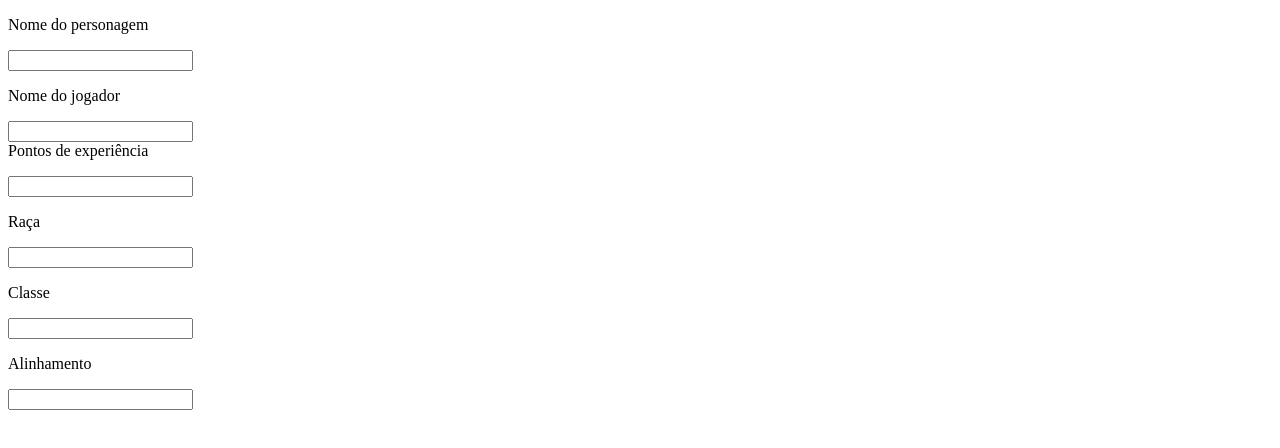
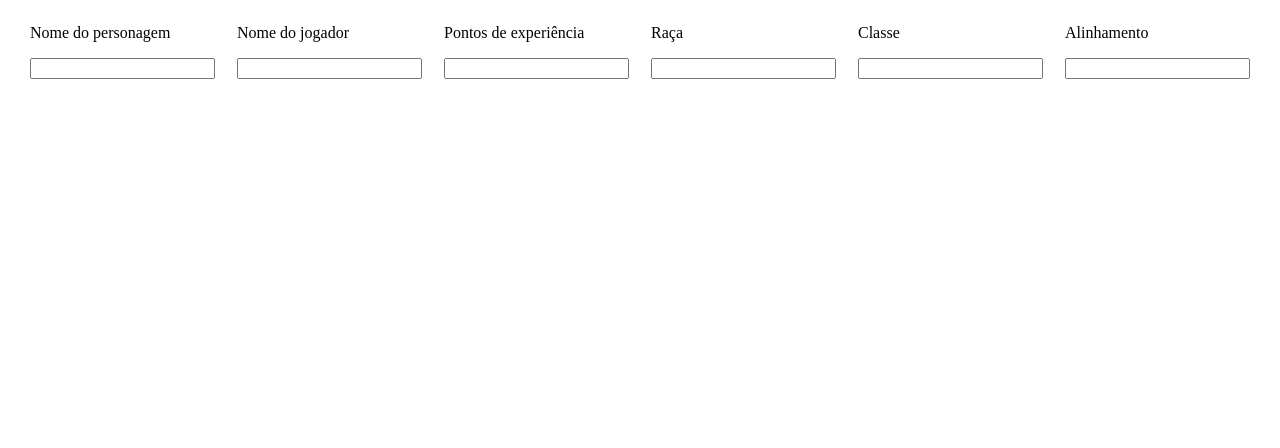
Before and after one commit to AaronSouza-Ctrl/CY2, a plain HTML site: page Aula09/Ficha_Personagem.html in a window 1280 px wide. Drawn offline with Linux system fonts and the light colour scheme.

Commit message:
Update do commit
Commit updatado

```diff
--- a/Aula09/Ficha_Personagem.html
+++ b/Aula09/Ficha_Personagem.html
@@ -4,6 +4,13 @@
     <meta charset="UTF-8">
     <meta name="viewport" content="width=device-width, initial-scale=1.0">
     <title>Ficha do personagem</title>
+    <style>
+        section{
+            display: flex;
+            justify-content: space-evenly;
+            flex-direction: row;
+        }
+    </style>
 </head>
 <body>
     <header>
@@ -16,7 +23,8 @@
                 <p>Nome do jogador</p>
                 <input type="text">
             </div>
-            <div>Pontos de experiência</p>
+            <div>
+                <p>Pontos de experiência</p>
                 <input type="text">
             </div>
             <div>
```
